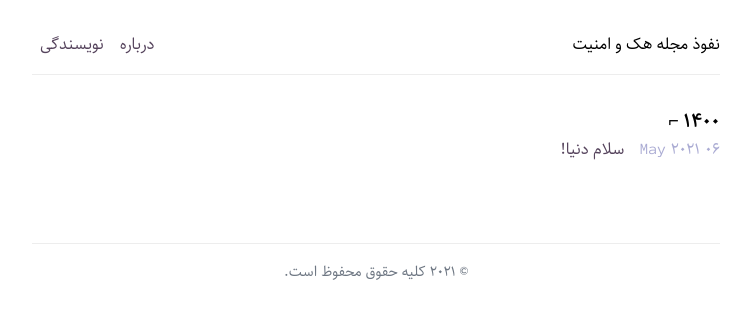
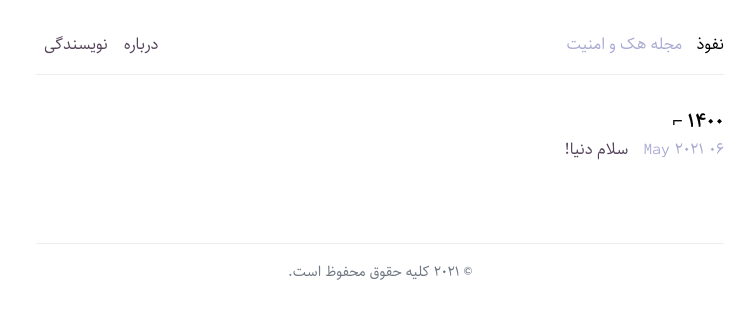
Before and after one commit to nofoz/nofoz.ir, a Jekyll site: the page built from index.html, in a window 1280 px wide. Shown: the top 319 px of the page, without its empty margins (433-1188 px from the left). Built offline with Jekyll 4.4.1, drawn with Linux system fonts in a browser that asks for light colours; the list of posts is cut into pages by our own code.

Commit message:
Update style.css

```diff
--- a/public/css/style.css
+++ b/public/css/style.css
@@ -80,6 +80,11 @@ header nav h1 {
 
 header nav h1 a {
     color: #000;
+}
+
+header nav h1 span {
+    margin-right: 10px;
+    color: #aaabd3;
 }
 
 header nav ul {
```
